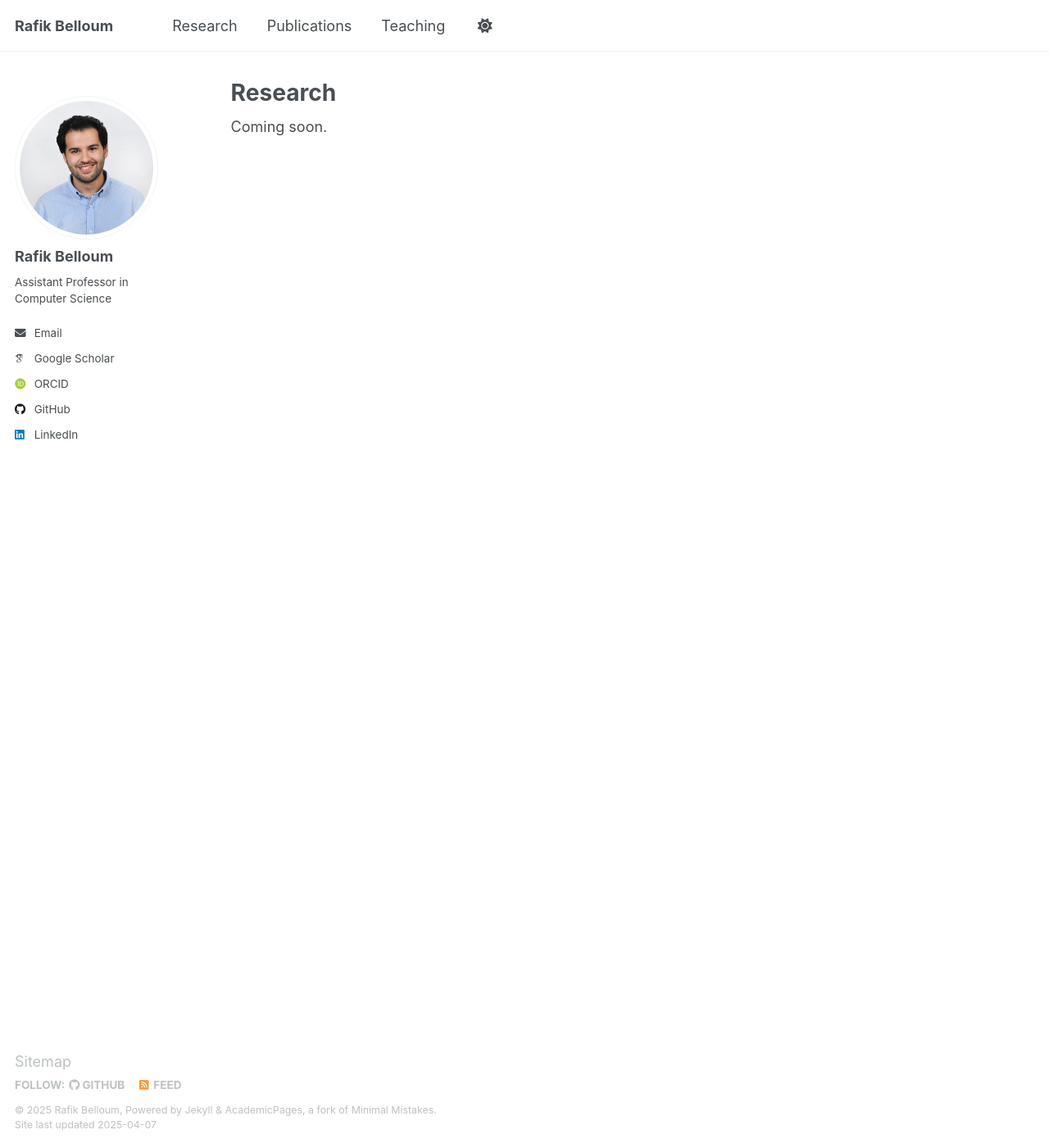
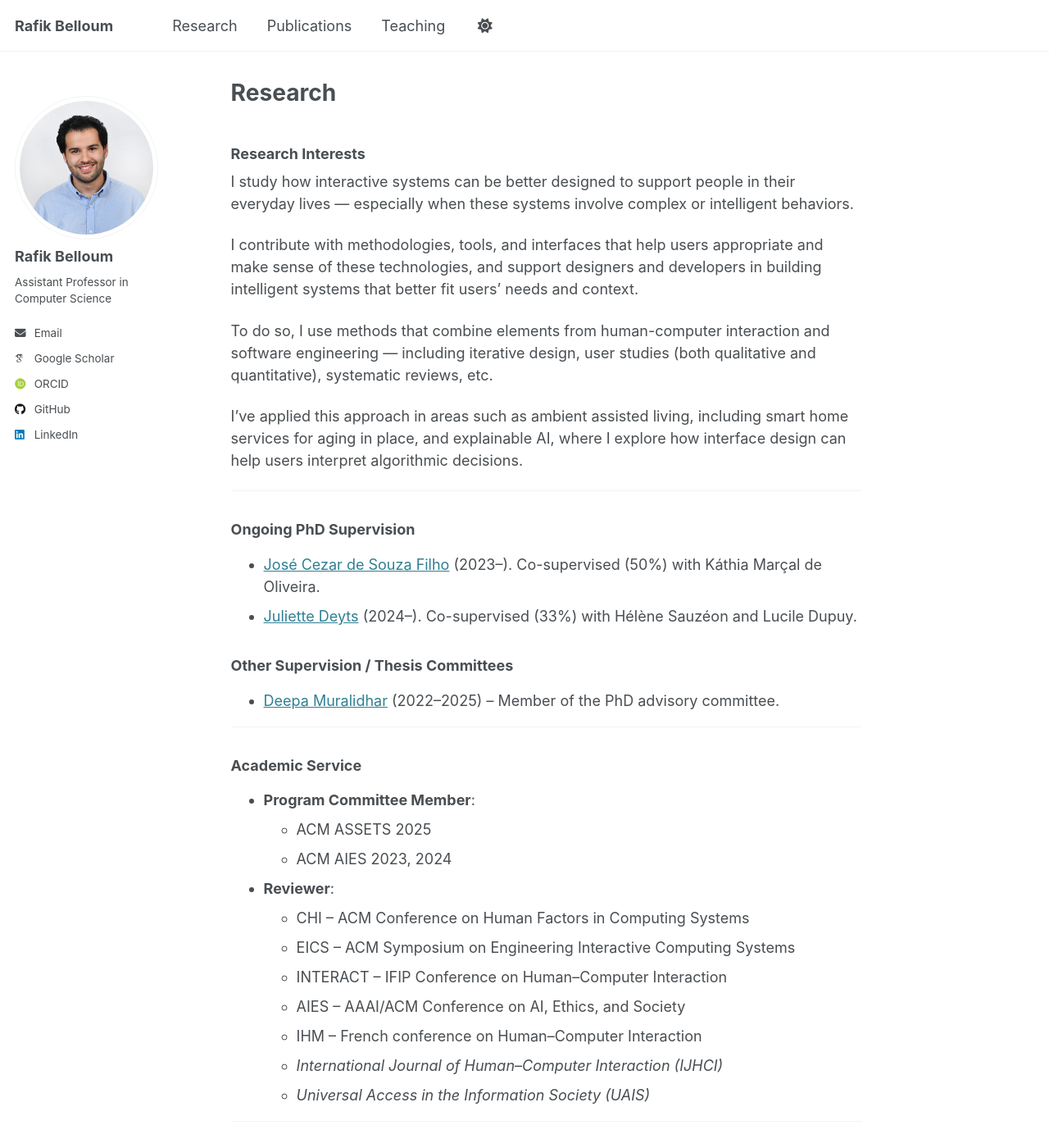
Before and after one commit to rafik-belloum/rafik-belloum.github.io, a Jekyll site: the page built from _pages/research.md, in a window 1280 px wide and 1400 px high. Shown: the whole window at 82% size. Built offline with Jekyll 4.4.1, drawn with Linux system fonts in a browser that asks for light colours; some web fonts are replaced; some of the changed text lies outside the part shown.

Commit message:
Update research.md

```diff
--- a/_pages/research.md
+++ b/_pages/research.md
@@ -1,8 +1,51 @@
 ---
+layout: single
 title: "Research"
 permalink: /research/
-layout: single
 author_profile: true
 ---
 
-Coming soon.
+### Research Interests
+
+I study how interactive systems can be better designed to support people in their everyday lives — especially when these systems involve complex or intelligent behaviors.
+
+I contribute with methodologies, tools, and interfaces that help users appropriate and make sense of these technologies, and support designers and developers in building intelligent systems that better fit users’ needs and context.
+
+To do so, I use methods that combine elements from human-computer interaction and software engineering — including iterative design, user studies (both qualitative and quantitative), systematic reviews, etc.
+
+I’ve applied this approach in areas such as ambient assisted living, including smart home services for aging in place, and explainable AI, where I explore how interface design can help users interpret algorithmic decisions.
+
+---
+
+### Ongoing PhD Supervision
+
+- [José Cezar de Souza Filho](https://scholar.google.com/citations?user=DiT4l1o) (2023–). Co-supervised (50%) with Káthia Marçal de Oliveira.
+- [Juliette Deyts](https://scholar.google.com/citations?user=xbVz2g8AAAAJ) (2024–). Co-supervised (33%) with Hélène Sauzéon and Lucile Dupuy.
+
+### Other Supervision / Thesis Committees
+
+- [Deepa Muralidhar](https://scholar.google.com/citations?user=W7Xc38UAAAAJ) (2022–2025) – Member of the PhD advisory committee.
+
+---
+
+### Academic Service
+
+- **Program Committee Member**:
+  - ACM ASSETS 2025
+  - ACM AIES 2023, 2024
+
+- **Reviewer**:
+  - CHI – ACM Conference on Human Factors in Computing Systems
+  - EICS – ACM Symposium on Engineering Interactive Computing Systems
+  - INTERACT – IFIP Conference on Human–Computer Interaction
+  - AIES – AAAI/ACM Conference on AI, Ethics, and Society
+  - IHM – French conference on Human–Computer Interaction
+  - *International Journal of Human–Computer Interaction (IJHCI)*
+  - *Universal Access in the Information Society (UAIS)*
+
+---
+
+### Working Groups and Community Involvement
+
+- Member of the **GDR RADIA** working group Explicon.
+- Active member of the **GDR IHM**.
```
